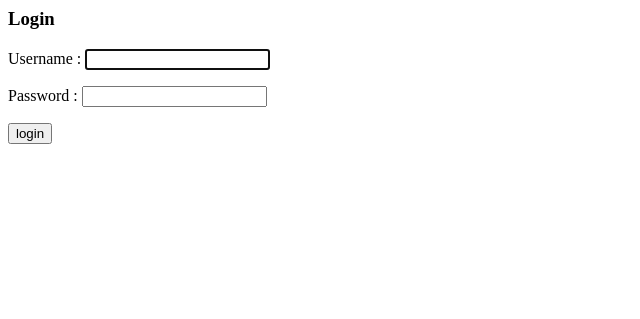
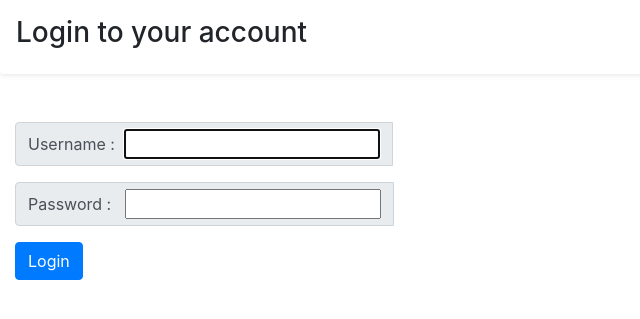
Before and after one commit to Deltapimol/login_auth, a Django app: page /accounts/login/ in a window 1280 px wide. Shown: the top 319 px of the page, without its empty margins (0-640 px from the left). Run offline with Django 3.2, Linux system fonts and the light colour scheme; some libraries are stand-ins or nearby versions.

Commit message:
Add bootstrap css and some changes in templates

```diff
--- a/login/templates/index.html
+++ b/login/templates/index.html
@@ -8,11 +8,13 @@
     </div>
       <div class="container-fluid">
       {% if user.is_authenticated %}
-      <div class="alert alert-success" role="alert">Welcome {{ user.username }}
+      <div class="alert alert-success" role="alert">
+        Welcome {{ user.username }}&nbsp
+      </div>
+      <br>
         <a href="{% url 'logout' %}">
           <button type="button" class="btn btn-danger">Logout</button>
         </a>
-      </div>
       {% else %}
         <div class="alert alert-warning" role="alert">
         Sorry but you are not logged in. Click to login : &nbsp
--- a/login/templates/registration/login.html
+++ b/login/templates/registration/login.html
@@ -1,26 +1,34 @@
 <html>
 <head>
-    <h3>Login</h3>
+    <link href="https://stackpath.bootstrapcdn.com/bootstrap/4.5.0/css/bootstrap.min.css" rel="stylesheet" integrity="sha384-9aIt2nRpC12Uk9gS9baDl411NQApFmC26EwAOH8WgZl5MYYxFfc+NcPb1dKGj7Sk" crossorigin="anonymous">
 </head>
-
 <body>
+    <div class="shadow-sm p-3 mb-5 bg-white rounded">
+        <h3>Login to your account</h3>
+    </div>
+    <div class="container-fluid">
     {% if form.errors %}
         {% for key,value in form.errors.items %}
-            {{ key }}:{{ value }}
+            {{ value }}
         {% endfor %}
     {% endif %}
-
-    <form method="post" action="{% url 'login' %}">
-
-    {% csrf_token %}
-
-    <p>Username : {{ form.username }} </p>
-    <p>Password : {{ form.password }} </p>
-
-    <input type="submit" value="login">
-    <input type="hidden" name="next" value="{{ next }}">
-
-    </form>
-
+    <div class="form-group">
+        <form method="post" action="{% url 'login' %}">
+        {% csrf_token %}
+        <div class="input-group mb-3">
+            <div class="input-group-prepend">
+                <span class="input-group-text" id="basic-addon1">Username : &nbsp {{ form.username }}</span>
+            </div>
+        </div>
+        <div class="input-group mb-3">
+            <div class="input-group-prepend">
+                <span class="input-group-text" id="basic-addon1">Password : &nbsp&nbsp {{ form.password }}</span>
+            </div>
+        </div>
+            <input class="btn btn-primary" type="submit" value="Login">
+            <input type="hidden" name="next" value="{{ next }}">
+        </form>
+    </div>
+    </div>
 </body>
 </html>
--- a/login_auth/settings.py
+++ b/login_auth/settings.py
@@ -104,3 +104,4 @@ USE_TZ = True
 STATIC_URL = '/static/'
 STATIC_ROOT = os.path.join(BASE_DIR,'static')
 LOGIN_REDIRECT_URL = '/'
+LOGOUT_REDIRECT_URL = '/'
```
Also changed, not shown: login/templates/registration/register.html (+11 -6 lines), db.sqlite3.
